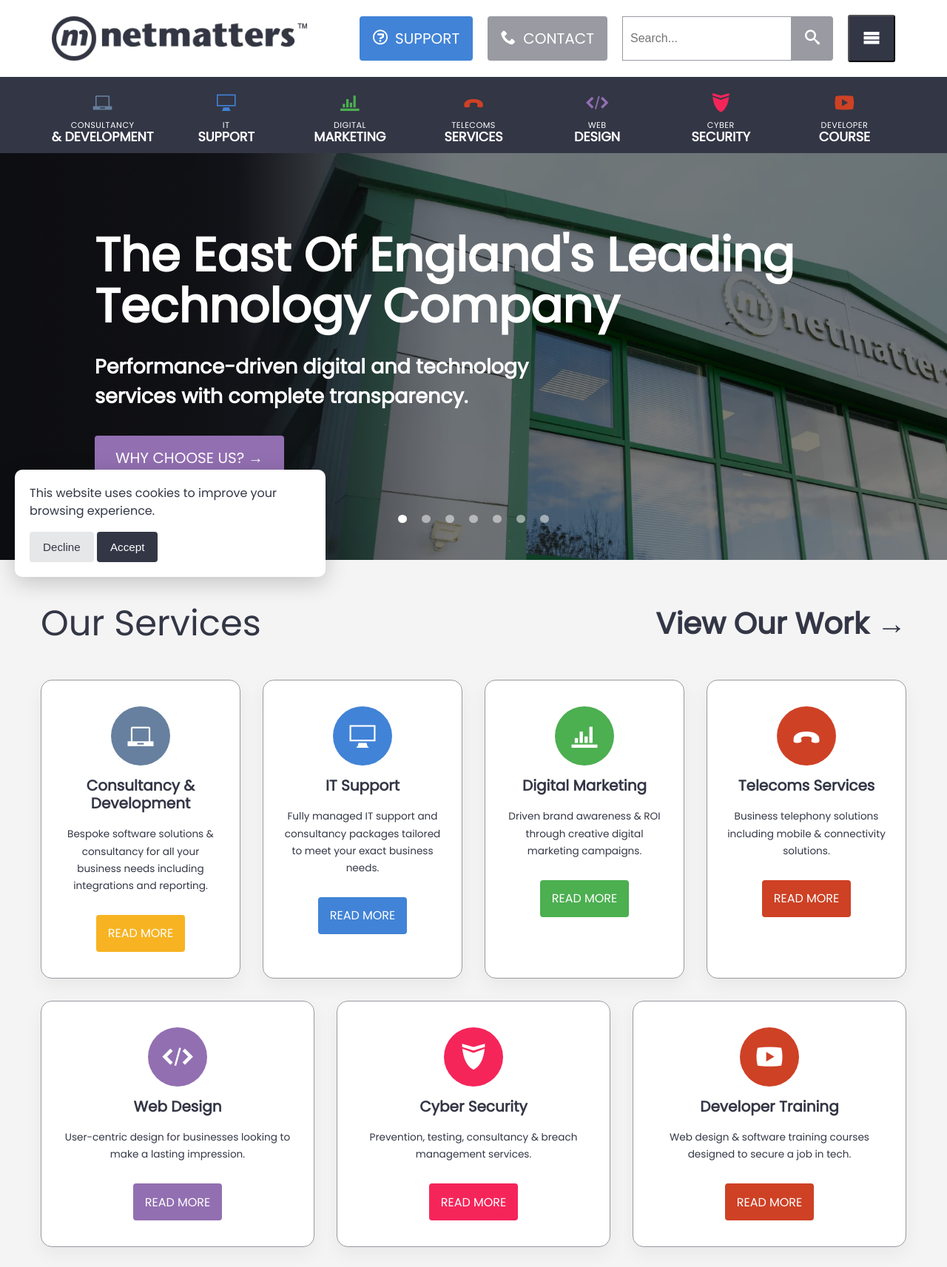
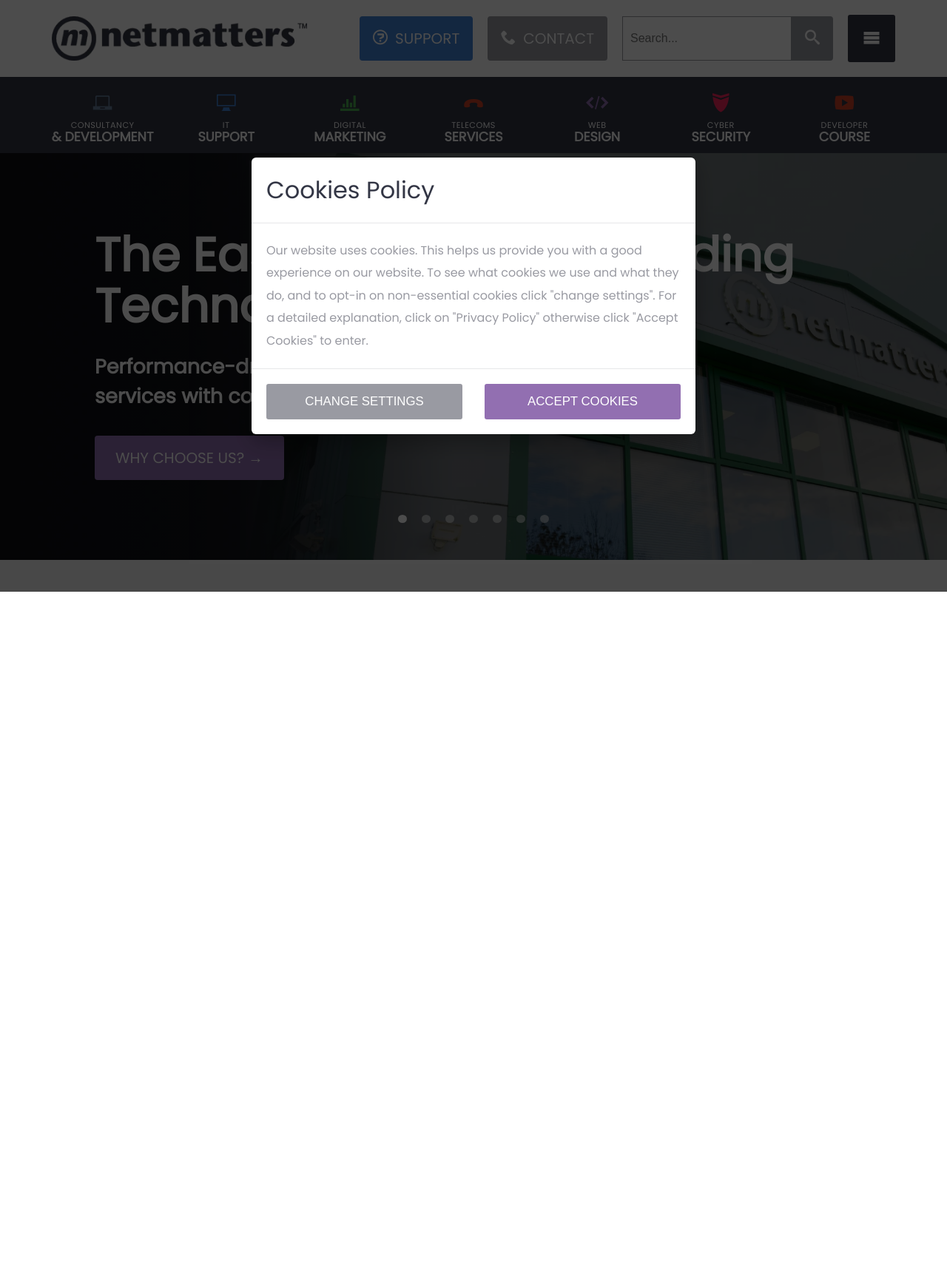
Before and after one commit to jconnell-nm/HTML-CSS-Assessment, a PHP site: page / in a window 1280 px wide. Shown: the top 1713 px of the page at 74% size. After the commit the page ends 800 px from the top, so only its background shows below. Run offline with PHP 8.4, Linux system fonts and the light colour scheme; some web fonts are replaced.

Commit message:
Correct Cookie Banner and Scrollable Sticky Header

```diff
--- a/css/style.css
+++ b/css/style.css
@@ -589,20 +589,32 @@ footer p a:hover {
   --sidebar-speed: 0.35s;
 }
 
-.site-header {
-  width: 100%;
-  background: white;
-  transition: box-shadow 0.3s ease, transform 0.3s ease;
-}
-
-.site-header.is-sticky {
+.sticky-header {
+  position: relative;
+  z-index: 900;
+  transition: transform 0.3s ease, box-shadow 0.3s ease;
+}
+
+.sticky-header.is-sticky {
   position: fixed;
   top: 0;
   left: 0;
-  z-index: 1000;
-}
-
-body.menu-open .site-header {
+  right: 0;
+  width: 100%;
+  box-shadow: 0 4px 20px rgba(0, 0, 0, 0.08);
+}
+
+.sticky-header.is-hidden {
+  transform: translateY(-100%);
+}
+
+.site-header {
+  background: white;
+  position: relative;
+  z-index: 2;
+}
+
+body.menu-open .sticky-header {
   transform: translateX(calc(var(--sidebar-width) * -1));
 }
 
@@ -665,6 +677,7 @@ body.menu-open .site-header {
   background: #333645;
   position: relative;
   margin-left: auto;
+  border: none;
   border-radius: 3px;
   display: inline-flex;
   align-items: center;
@@ -1317,15 +1330,11 @@ input[type="search"]:focus {
 
 .cookie-banner {
   position: fixed;
-  left: 20px;
-  bottom: 20px;
-  z-index: 2000;
-  width: calc(100% - 40px);
-  max-width: 420px;
-  background: white;
-  color: #333645;
-  border-radius: 10px;
-  box-shadow: 0 8px 30px rgba(0, 0, 0, 0.2);
+  inset: 0;
+  z-index: 9999;
+  display: flex;
+  align-items: center;
+  justify-content: center;
   padding: 20px;
 }
 
@@ -1333,54 +1342,100 @@ input[type="search"]:focus {
   display: none;
 }
 
-.cookie-banner__content p {
-  margin: 0 0 16px;
-  line-height: 1.5;
+.cookie-banner__overlay {
+  position: absolute;
+  inset: 0;
+  background: rgba(0, 0, 0, 0.7);
+}
+
+.cookie-banner__box {
+  position: relative;
+  z-index: 1;
+  width: 100%;
+  max-width: 600px;
+  background: white;
+  border-radius: 6px;
+  overflow: hidden;
+  box-shadow: 0 10px 30px rgba(0, 0, 0, 0.3);
+}
+
+.cookie-banner__header {
+  padding: 20px;
+  border-bottom: 1px solid #e6e7e9;
+}
+
+.cookie-banner__header h2 {
+  margin: 0;
+  font-size: 2rem;
+  font-weight: 400;
+  color: #333645;
+}
+
+.cookie-banner__body {
+  padding: 22px 20px;
+  border-bottom: 1px solid #e6e7e9;
+}
+
+.cookie-banner__body p {
+  margin: 0;
   font-size: 1rem;
-}
-
-.cooke-banner__actions {
-  display: flex;
-  gap: 12px;
-  flex-wrap: wrap;
+  line-height: 1.9;
+  color: #999AA2;
+}
+
+.cookie-banner__actions {
+  display: flex;
+  gap: 30px;
+  padding: 20px;
 }
 
 .cookie-btn {
+  flex: 1;
   border: none;
-  border-radius: 4px;
-  padding: 12px 18px;
-  font-size: 0.95rem;
+  border-radius: 3px;
+  padding: 14px 20px;
+  font-size: 1.05rem;
   cursor: pointer;
+  text-transform: uppercase;
+  transition: background-color 0.2s ease;
+}
+
+.cookie-btn--secondary {
+  background: #999AA2;
+  color: white;
+}
+
+.cookie-btn--secondary:hover {
+  background: #7e808a;
 }
 
 .cookie-btn--primary {
-  background-color: #333645;
-  color: white;
+  background: #926fb1;
+  color: #fff;
 }
 
 .cookie-btn--primary:hover {
-  background-color: #1d1f28;
-}
-
-.cookie-btn--secondary {
-  background-color: #e6e7e9;
-  color: #333645;
-}
-
-.cookie-btn--secondary:hover {
-  background-color: #cbcdd1;
+  background: #79539a;
+}
+
+body.cookie-modal-open {
+  overflow: hidden;
 }
 
 @media (max-width: 767px) {
   .cookie-banner {
-    left: 15px;
-    right: 15px;
-    bottom: 15px;
-    width: auto;
-    max-width: none;
+    padding: 15px;
+    align-items: flex-end;
+  }
+  .cookie-banner__box {
+    max-width: 100%;
+  }
+  .cookie-banner__header h2 {
+    font-size: 1.8rem;
   }
   .cookie-banner__actions {
     flex-direction: column;
+    gap: 15px;
   }
   .cookie-btn {
     width: 100%;
@@ -1806,7 +1861,7 @@ input[type="search"]:focus {
   display: flex;
   gap: 80px;
   width: max-content;
-  animation: scroll 20s steps(6) infinite;
+  animation: scroll 24s steps(6) infinite;
 }
 
 .view-our-work .slider-item {
@@ -1854,7 +1909,7 @@ input[type="search"]:focus {
   display: flex;
   gap: 80px;
   width: max-content;
-  animation: scroll 20s steps(6) infinite;
+  animation: scroll 24s steps(6) infinite;
 }
 
 .company-slider img {
--- a/index.html
+++ b/index.html
@@ -75,6 +75,7 @@
             </aside>
 
             <div class="page-content">
+                <div class="sticky-header" id="stickyHeader">
                     <header class="site-header">
                         <div class="container">
                             <div class="title-bar">
@@ -119,7 +120,6 @@
                         </div>
                     </header>
 
-                <main class="page-body">
                     <nav class="services_nav" id="servicesNav">
                         <div class="container">
                             <ul class="services-nav__list">
@@ -285,7 +285,9 @@
                             </ul>
                         </div>
                     </nav>
+                </div>
 
+                <main class="page-body">
                     <div class="main-carousel">
                         <div class="slides">
                             <div class="slide slide--1 active" style="background-image: linear-gradient(
@@ -743,18 +745,30 @@
                 </main>
             </div>
         </div>
-    <div class="cookie-banner cookie-banner--hidden" id="cookieBanner" role="dialog" aria-live="polite" aria-label="Cookie notice">
-        <div class="cookie-banner__content">
+    <div class="cookie-banner cookie-banner--hidden" id="cookieBanner" role="dialog" aria-modal="true" aria-labelledby="cookieTitle">
+        <div class="cookie-banner__overlay"></div>
+
+        <div class="cookie-banner__box">
+            <div class="cookie-banner__header">
+                <h2 id="cookieTitle">Cookies Policy</h2>
+            </div>
+
+            <div class="cookie-banner__body">
                 <p>
-                This website uses cookies to improve your browsing experience.
+                    Our website uses cookies. This helps us provide you with a good
+                    experience on our website. To see what cookies we use and what
+                    they do, and to opt-in on non-essential cookies click "change
+                    settings". For a detailed explanation, click on "Privacy Policy"
+                    otherwise click "Accept Cookies" to enter.
                 </p>
+            </div>
 
             <div class="cookie-banner__actions">
                 <button type="button" class="cookie-btn cookie-btn--secondary" id="cookieDecline">
-                    Decline
+                    CHANGE SETTINGS
                 </button>
                 <button type="button" class="cookie-btn cookie-btn--primary" id="cookieAccept">
-                    Accept
+                    ACCEPT COOKIES
                 </button>
             </div>
         </div>
--- a/js/main.js
+++ b/js/main.js
@@ -21,16 +21,39 @@ $(function () {
 });
 
 function initStickyHeader() {
-  const $header = $(".site-header");
-  const $pageContent = $(".page-content");
-  const headerHeight = $header.outerHeight();
+    const stickyHeader = document.getElementById("stickyHeader");
+    const pageContent = document.querySelector(".page-content");
 
-  $(window).on("scroll", function () {
-    const isSticky = $(window).scrollTop() > 0;
+    if (!stickyHeader || !pageContent) return;
 
-    $header.toggleClass("is-sticky", isSticky);
-    $pageContent.css("padding-top", isSticky ? headerHeight + "px" : "0");
-  });
+    let lastScrollY = window.scrollY;
+
+    function updateStickyHeader() {
+        const currentScrollY = window.scrollY;
+        const headerHeight = stickyHeader.offsetHeight;
+
+        if (currentScrollY > 0) {
+            stickyHeader.classList.add("is-sticky");
+            pageContent.style.paddingTop = headerHeight + "px";
+        } else {
+            stickyHeader.classList.remove("is-sticky");
+            stickyHeader.classList.remove("is-hidden");
+            pageContent.style.paddingTop = "0";
+        }
+
+        if (currentScrollY > lastScrollY && currentScrollY > headerHeight) {
+            stickyHeader.classList.add("is-hidden");
+        } else {
+            stickyHeader.classList.remove("is-hidden");
+        }
+
+        lastScrollY = currentScrollY;
+    }
+
+    window.addEventListener("scroll", updateStickyHeader);
+    window.addEventListener("resize", updateStickyHeader);
+
+    updateStickyHeader();
 }
 
 function initHeroCarousel() {
@@ -98,11 +121,6 @@ function initSidebarToggle() {
             closeMenu();
         }
     });
-
-    const mobileLinks = document.querySelectorAll(".mobile-sidebar a");
-        mobileLinks.forEach(function (link) {
-        link.addEventListener("click", closeMenu);
-    });
 }
 
 function initCookieBanner() {
@@ -114,21 +132,31 @@ function initCookieBanner() {
 
     const cookieConsent = localStorage.getItem("cookieConsent");
 
+    function openBanner() {
+        cookieBanner.classList.remove("cookie-banner--hidden");
+        document.body.classList.add("cookie-modal-open");
+    }
+
+    function closeBanner() {
+        cookieBanner.classList.add("cookie-banner--hidden");
+        document.body.classList.remove("cookie-modal-open");
+    }
+
     if (!cookieConsent) {
-        cookieBanner.classList.remove("cookie-banner--hidden");
+        openBanner();
     }
 
     if (acceptButton) {
         acceptButton.addEventListener("click", function () {
             localStorage.setItem("cookieConsent", "accepted");
-            cookieBanner.classList.add("cookie-banner--hidden");
+            closeBanner();
         });
     }
 
     if (declineButton) {
         declineButton.addEventListener("click", function () {
             localStorage.setItem("cookieConsent", "declined");
-            cookieBanner.classList.add("cookie-banner--hidden");
+            closeBanner();
         });
     }
 }
--- a/scss/abstracts/_mixins.scss
+++ b/scss/abstracts/_mixins.scss
@@ -12,7 +12,7 @@
         display: flex;
         gap: 80px;
         width: max-content;
-        animation: scroll 20s steps(6) infinite;
+        animation: scroll 24s steps(6) infinite;
     }
 }
 
--- a/scss/layout/_header.scss
+++ b/scss/layout/_header.scss
@@ -3,20 +3,32 @@
     --sidebar-speed: 0.35s;
 }
 
-.site-header {
-    width: 100%;
-    background: white;
-    transition: box-shadow 0.3s ease, transform 0.3s ease;
+.sticky-header {
+  position: relative;
+  z-index: 900;
+  transition: transform 0.3s ease, box-shadow 0.3s ease;
 }
 
-.site-header.is-sticky {
+.sticky-header.is-sticky {
   position: fixed;
   top: 0;
   left: 0;
-    z-index: 1000;
+  right: 0;
+  width: 100%;
+  box-shadow: 0 4px 20px rgba(0, 0, 0, 0.08);
 }
 
-body.menu-open .site-header {
+.sticky-header.is-hidden {
+  transform: translateY(-100%);
+}
+
+.site-header {
+  background: white;
+  position: relative;
+  z-index: 2;
+}
+
+body.menu-open .sticky-header {
     transform: translateX(calc(var(--sidebar-width) * -1));
 }
 
@@ -81,6 +93,7 @@ body.menu-open .site-header {
     background: $dark-blue;
     position: relative;
     margin-left: auto;
+    border: none;
     border-radius: 3px;
     display: inline-flex;
     align-items: center;
@@ -747,15 +760,11 @@ input[type="search"]:focus {
 
 .cookie-banner {
   position: fixed;
-    left: 20px;
-    bottom: 20px;
-    z-index: 2000;
-    width: calc(100% - 40px);
-    max-width: 420px;
-    background: white;
-    color: $dark-blue;
-    border-radius: 10px;
-    box-shadow: 0 8px 30px rgba(0, 0, 0, 0.2);
+  inset: 0;
+  z-index: 9999;
+  display: flex;
+  align-items: center;
+  justify-content: center;
   padding: 20px;
 }
 
@@ -763,55 +772,103 @@ input[type="search"]:focus {
   display: none;
 }
 
-.cookie-banner__content p {
-    margin: 0 0 16px;
-    line-height: 1.5;
-    font-size: 1rem;
+.cookie-banner__overlay {
+  position: absolute;
+  inset: 0;
+  background: rgba(0, 0, 0, 0.7);
 }
 
-.cooke-banner__actions {
+.cookie-banner__box {
+  position: relative;
+  z-index: 1;
+  width: 100%;
+  max-width: 600px;
+  background: white;
+  border-radius: 6px;
+  overflow: hidden;
+  box-shadow: 0 10px 30px rgba(0, 0, 0, 0.3);
+}
+
+.cookie-banner__header {
+  padding: 20px;
+  border-bottom: 1px solid $light-grey;
+}
+
+.cookie-banner__header h2 {
+  margin: 0;
+  font-size: 2rem;
+  font-weight: 400;
+  color: $dark-blue;
+}
+
+.cookie-banner__body {
+  padding: 22px 20px;
+  border-bottom: 1px solid $light-grey;
+}
+
+.cookie-banner__body p {
+  margin: 0;
+  font-size: 1rem;
+  line-height: 1.9;
+  color: $grey;
+}
+
+.cookie-banner__actions {
   display: flex;
-    gap: 12px;
-    flex-wrap: wrap;
+  gap: 30px;
+  padding: 20px;
 }
 
 .cookie-btn {
+  flex: 1;
   border: none;
-    border-radius: 4px;
-    padding: 12px 18px;
-    font-size: 0.95rem;
+  border-radius: 3px;
+  padding: 14px 20px;
+  font-size: 1.05rem;
   cursor: pointer;
+  text-transform: uppercase;
+  transition: background-color 0.2s ease;
+}
+
+.cookie-btn--secondary {
+  background: $grey;
+  color: white;
+}
+
+.cookie-btn--secondary:hover {
+  background: darken($grey, 10%);
 }
 
 .cookie-btn--primary {
-    background-color: $dark-blue;
-    color: white;
+  background: $purple;
+  color: #fff;
 }
 
 .cookie-btn--primary:hover {
-    background-color: darken($dark-blue, 10%);
+  background: darken($purple, 10%);
 }
 
-.cookie-btn--secondary {
-    background-color: $light-grey;
-    color: $dark-blue;
-}
-
-.cookie-btn--secondary:hover {
-    background-color: darken($light-grey, 10%);
+body.cookie-modal-open {
+  overflow: hidden;
 }
 
 @media (max-width: 767px) {
   .cookie-banner {
-        left: 15px;
-        right: 15px;
-        bottom: 15px;
-        width: auto;
-        max-width: none;
+    padding: 15px;
+    align-items: flex-end;
+  }
+
+  .cookie-banner__box {
+    max-width: 100%;
+  }
+
+  .cookie-banner__header h2 {
+    font-size: 1.8rem;
   }
 
   .cookie-banner__actions {
     flex-direction: column;
+    gap: 15px;
   }
 
   .cookie-btn {
```
Lines whose indentation alone changed are shown as unchanged.
